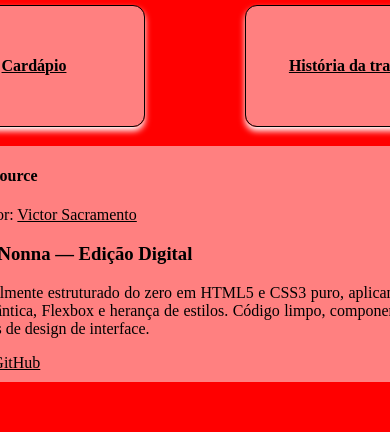
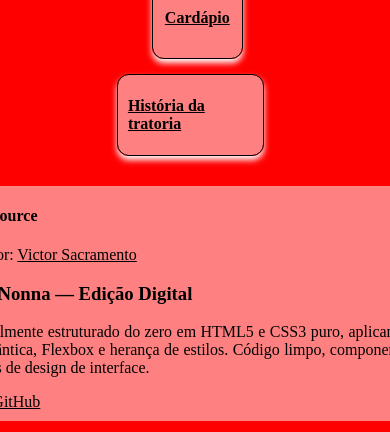
Before and after one commit to sacradevsenai/div-exercise, a plain HTML site: page index.html in a window 390 px wide. Shown: the part 428-860 px from the top of the page. Drawn offline with Linux system fonts and the light colour scheme.

Commit message:
subiu sem corrigir, verificar depois

```diff
--- a/styles.css
+++ b/styles.css
@@ -1,3 +1,4 @@
+
 body {
   height: 100vh;
   display: flex;
@@ -184,3 +185,33 @@ footer p {
 footer a {
   text-decoration: underline;
 }
+
+/* --- RESPONSIVIDADE PARA CELULAR --- */
+@media (max-width: 768px) {
+
+    h1 {
+        font-size: 2rem !important;
+        text-align: center !important;
+        line-height: 1.2 !important;
+    }
+
+    .horizon-centralize {
+        display: flex !important;
+        flex-direction: column !important; /* Muda para coluna */
+        align-items: center !important;
+        justify-content: center !important;
+        gap: 15px !important;              /* Reduz o espaço de 100px para 15px */
+        margin: 30px 0px !important;       /* 30px em cima/baixo e ZERO nas laterais para não esmagar! */
+        width: 100% !important;
+    }
+
+    .cardapio,
+    .historia {
+        display: flex !important;
+        align-items: center !important;
+        justify-content: center !important;
+        width: 80% !important;             /* Agora os 200px fixos viram 80% da tela */
+        max-width: 290px !important;
+        height: 60px !important;           /* Altura menor e elegante */
+    }
+}
```
